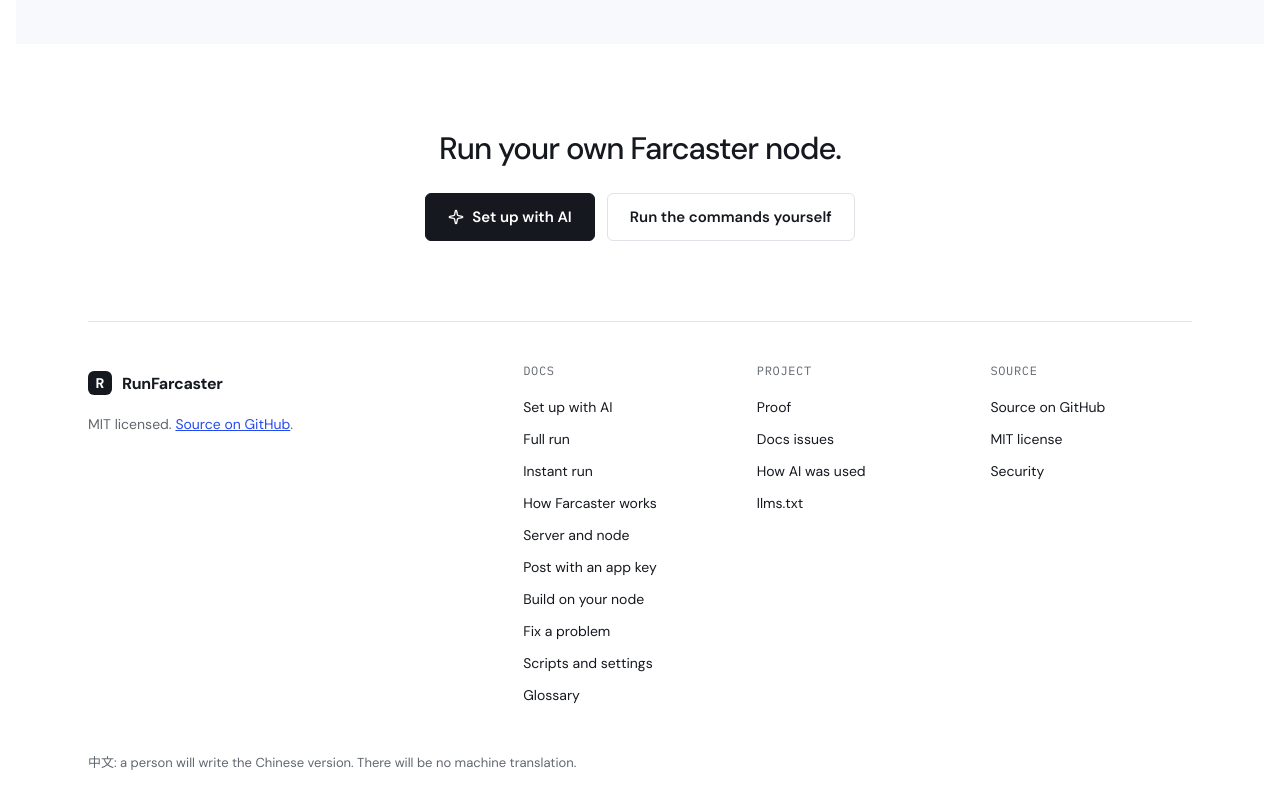
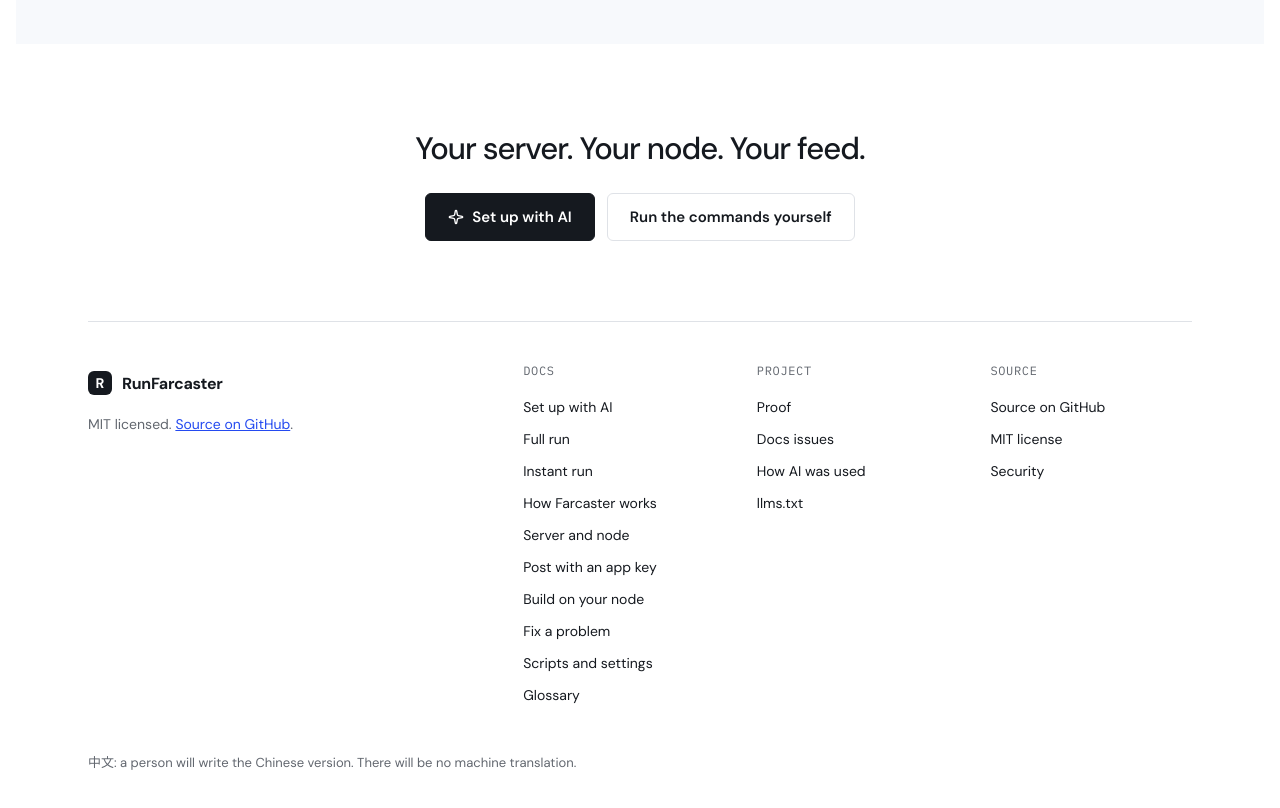
Before and after one commit to sudharshanx/runfarcaster, an Astro site in the folder site/: page / in a window 1280 px wide. Shown: the part 3560-4368 px from the top of the page. Built offline with nearby package versions, Linux system fonts and the light colour scheme; Astro itself is replaced by a stand-in of ours.

Commit message:
Landing: closing heading avoids a competitor phrase

```diff
--- a/site/src/pages/index.astro
+++ b/site/src/pages/index.astro
@@ -211,7 +211,7 @@
       </section>
 
       <section class="wrap closing" aria-labelledby="close-title">
-        <h2 id="close-title" class="h-md">Run your own Farcaster node.</h2>
+        <h2 id="close-title" class="h-md">Your server. Your node. Your feed.</h2>
         <div class="hero-ctas">
           <a class="hbtn hbtn-primary" href="#setup"><Fragment set:html={sparkle} />Set up with AI</a>
           <a class="hbtn hbtn-secondary" href={u("quickstart/")}>Run the commands yourself</a>
```
